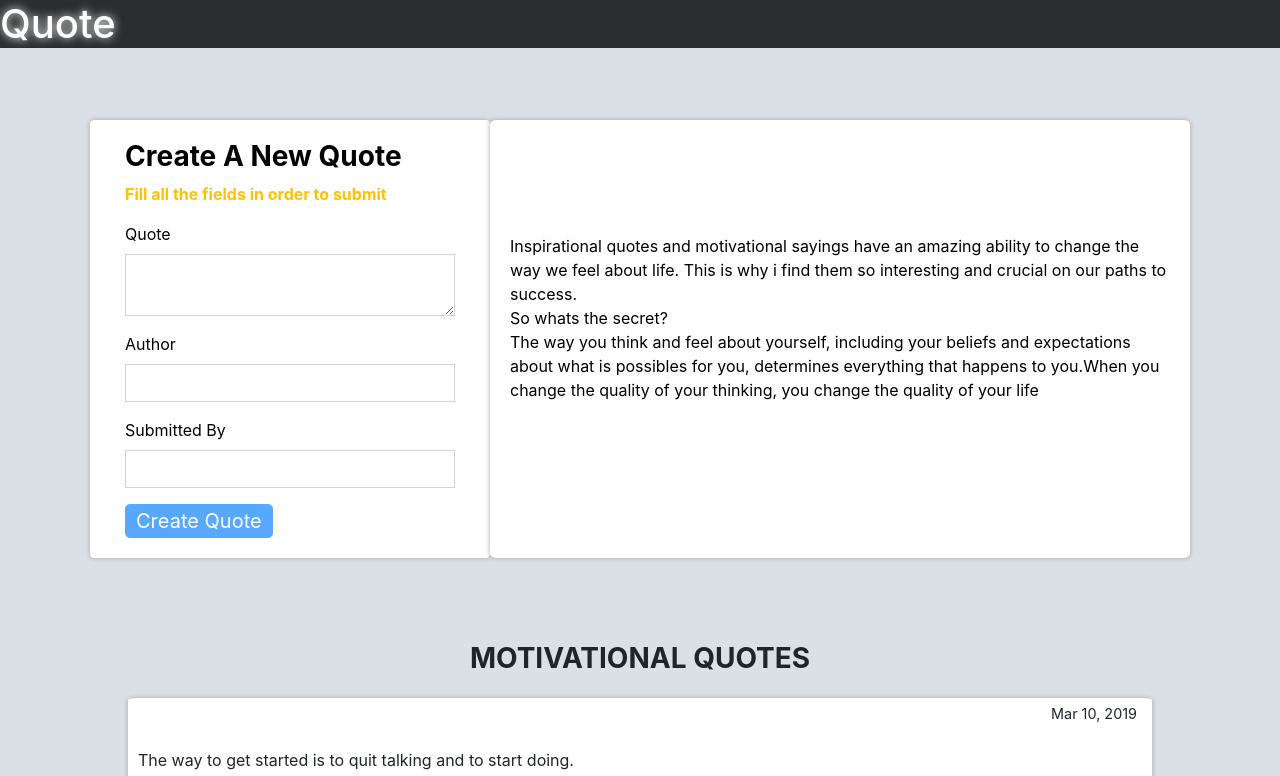
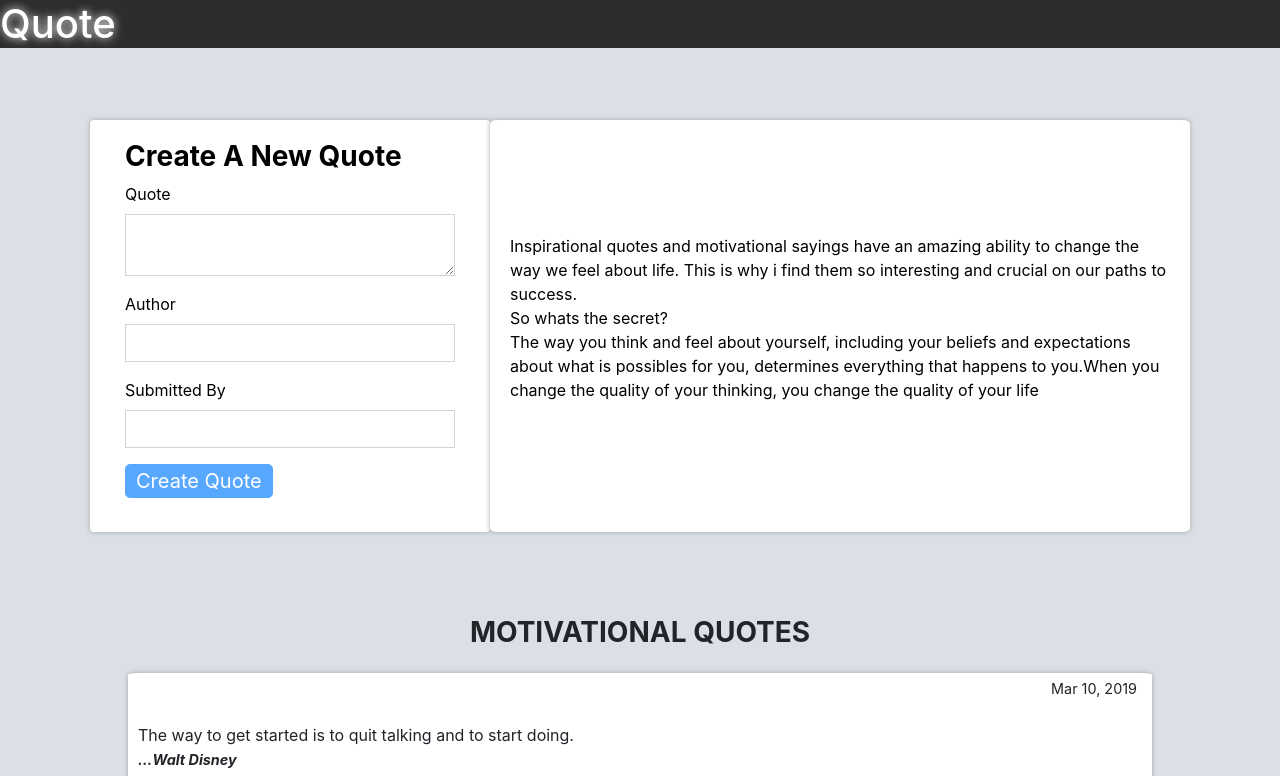
Before and after one commit to kelvin-daniel/quote-app, an Angular app in the folder quote/: page / in a window 1280 px wide. Shown: the top 776 px of the page. Built offline with nearby package versions, Linux system fonts and the light colour scheme.

Commit message:
add form validation

```diff
--- a/quote/src/app/quote-form/quote-form.component.html
+++ b/quote/src/app/quote-form/quote-form.component.html
@@ -1,7 +1,7 @@
 <div class="container-fluid">
   <h3 class="font-weight-bolder">Create A New Quote</h3>
   <form action="" #goalForm='ngForm' name="goalForm" (ngSubmit)="submit()" >
-    <p *ngIf="description.invalid ||author.invalid ||submittedBy.invalid " class="text-warning font-weight-bolder">Fill all the fields in order to submit</p>
+    <p *ngIf="description.invalid && description.touched ||author.invalid && author.touched ||submittedBy.invalid && submittedBy.touched" class="text-warning font-weight-bolder">Fill all the fields in order to submit</p>
 
     <div class="form-group">
       <label for="quote">Quote</label>
```
